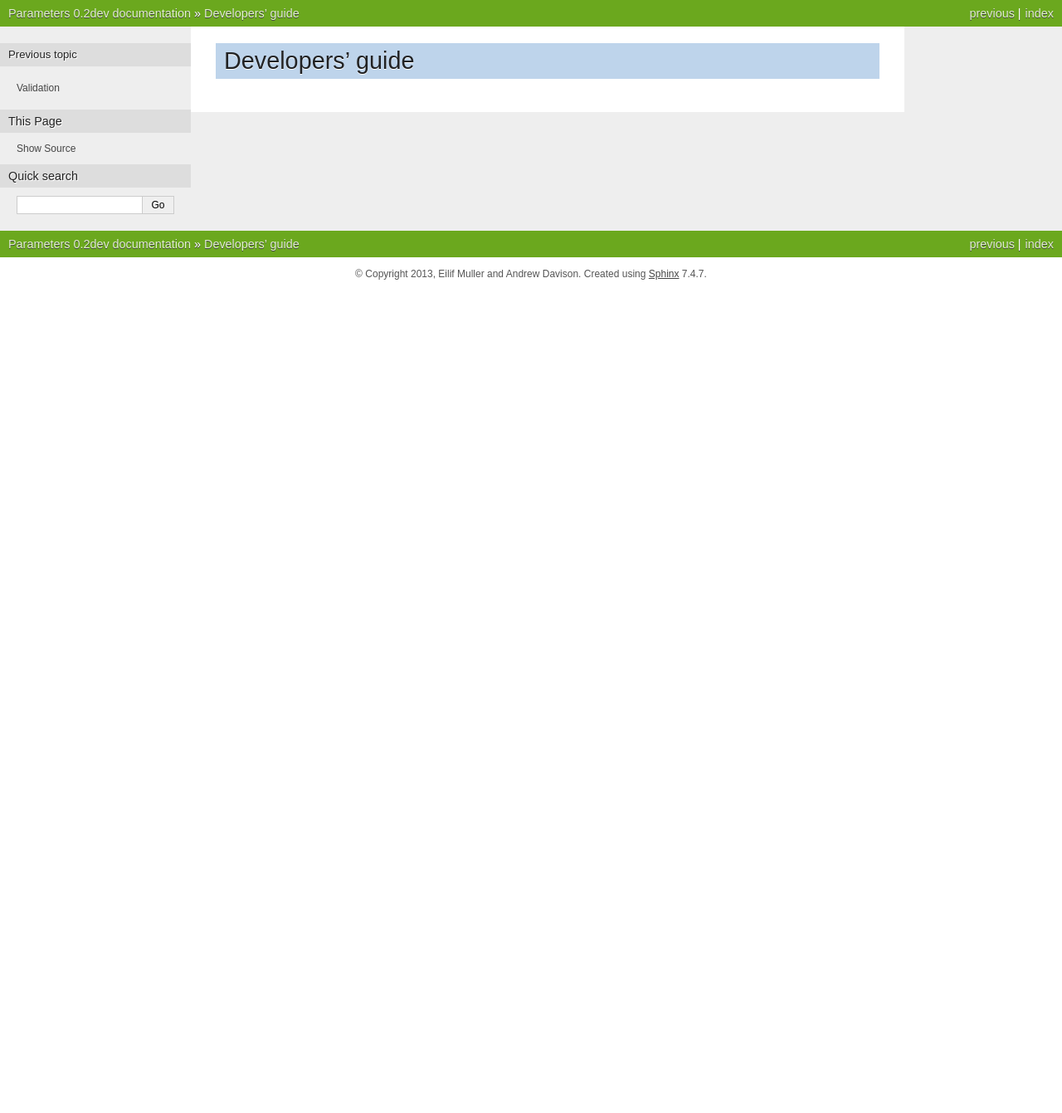
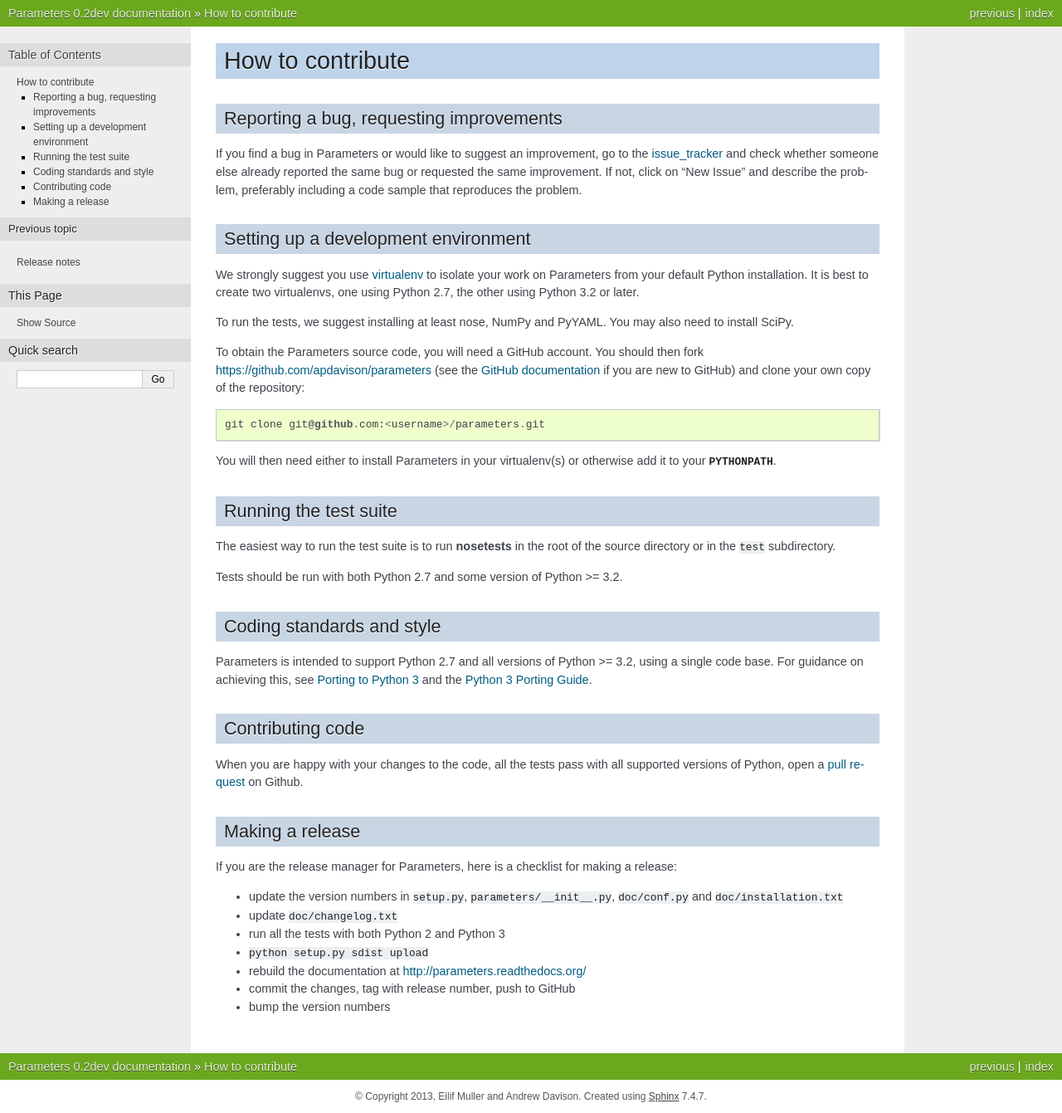
Before and after one commit to apdavison/parameters, a Sphinx documentation site: the page built from doc/developers_guide.txt, in a window 1280 px wide. Shown: the whole page at 83% size. Built offline with Sphinx 7.4.7, drawn with Linux system fonts in a browser that asks for light colours; before the commit the page ends 900 px from its top, so only the background shows below that.

Commit message:
More work on documentation.

```diff
--- a/doc/conf.py
+++ b/doc/conf.py
@@ -240,3 +240,5 @@ texinfo_documents = [
 
 # How to display URL addresses: 'footnote', 'no', or 'inline'.
 #texinfo_show_urls = 'footnote'
+
+todo_include_todos = True
--- a/doc/developers_guide.txt
+++ b/doc/developers_guide.txt
@@ -1,3 +1,80 @@
 =================
-Developers' guide
+How to contribute
 =================
+
+Reporting a bug, requesting improvements
+----------------------------------------
+
+If you find a bug in Parameters or would like to suggest an improvement, go to
+the `issue_tracker`_ and check whether someone else already reported the same
+bug or requested the same improvement. If not, click on "New Issue" and
+describe the problem, preferably including a code sample that reproduces the
+problem.
+
+
+Setting up a development environment
+------------------------------------
+
+We strongly suggest you use virtualenv_ to isolate your work on Parameters
+from your default Python installation. It is best to create two virtualenvs,
+one using Python 2.7, the other using Python 3.2 or later.
+
+To run the tests, we suggest installing at least nose, NumPy and PyYAML. You
+may also need to install SciPy.
+
+To obtain the Parameters source code, you will need a GitHub account. You
+should then fork https://github.com/apdavison/parameters (see the
+`GitHub documentation`_ if you are new to GitHub) and clone your own copy of
+the repository::
+
+  git clone git@github.com:<username>/parameters.git
+
+You will then need either to install Parameters in your virtualenv(s) or
+otherwise add it to your :envvar:`PYTHONPATH`.
+
+
+Running the test suite
+----------------------
+
+The easiest way to run the test suite is to run :command:`nosetests` in the root
+of the source directory or in the :file:`test` subdirectory.
+
+Tests should be run with both Python 2.7 and some version of Python >= 3.2.
+
+
+Coding standards and style
+--------------------------
+
+Parameters is intended to support Python 2.7 and all versions of Python >= 3.2,
+using a single code base. For guidance on achieving this, see
+`Porting to Python 3`_ and the `Python 3 Porting Guide`_.
+
+
+Contributing code
+-----------------
+
+When you are happy with your changes to the code, all the tests pass with all
+supported versions of Python, open a `pull request`_ on Github.
+
+
+Making a release
+----------------
+
+If you are the release manager for Parameters, here is a checklist for
+making a release:
+
+* update the version numbers in :file:`setup.py`, :file:`parameters/__init__.py`,
+  :file:`doc/conf.py` and :file:`doc/installation.txt`
+* update :file:`doc/changelog.txt`
+* run all the tests with both Python 2 and Python 3
+* ``python setup.py sdist upload``
+* rebuild the documentation at http://parameters.readthedocs.org/
+* commit the changes, tag with release number, push to GitHub
+* bump the version numbers
+
+.. _`GitHub documentation`: http://help.github.com/fork-a-repo/
+.. _`issue_tracker`: https://github.com/apdavison/parameters/issues
+.. _virtualenv: http://www.virtualenv.org/
+.. _`pull request`: http://help.github.com/send-pull-requests/
+.. _`Python 3 Porting Guide`: http://docs.pythonsprints.com/python3_porting/index.html
+.. _`Porting to Python 3`: http://python3porting.com/noconv.html
--- a/doc/index.txt
+++ b/doc/index.txt
@@ -25,11 +25,15 @@ parameter sets for complex models.  In particular it provides tools for
 Contents:
 
 .. toctree::
-   :maxdepth: 2
+   :maxdepth: 1
 
    installation
    parameters
    parameter_sets
    parameter_spaces
    validation
+   changelog
    developers_guide
+
+.. note:: Parameters was previously part of the NeuroTools package, but is now
+          developed and distributed separately.
--- a/doc/validation.txt
+++ b/doc/validation.txt
@@ -1,2 +1,3 @@
+==========
 Validation
 ==========
--- a/parameters/__init__.py
+++ b/parameters/__init__.py
@@ -74,6 +74,8 @@ except NameError:
     def next(obj):        # Python 2
         return obj.next()
 
+
+__version__ = '0.2.0dev'
 
 if 'HTTP_PROXY' in environ:
     HTTP_PROXY = environ['HTTP_PROXY']  # user has to define it
@@ -553,7 +555,7 @@ class ParameterSet(dict):
 
         """
         if format == 'latex':
-            from export import parameters_to_latex
+            from .export import parameters_to_latex
             parameters_to_latex(filename, self, **kwargs)
 
 
--- /dev/null
+++ b/requirements.txt
@@ -0,0 +1,3 @@
+PyYAML>=3.0
+nose>=1.0
+numpy>=1.5
```
Also changed, not shown: doc/changelog.txt (added, +24 -0 lines), doc/installation.txt (+10 -0 lines), doc/parameter_sets.txt (+5 -5 lines), 5 other files.
